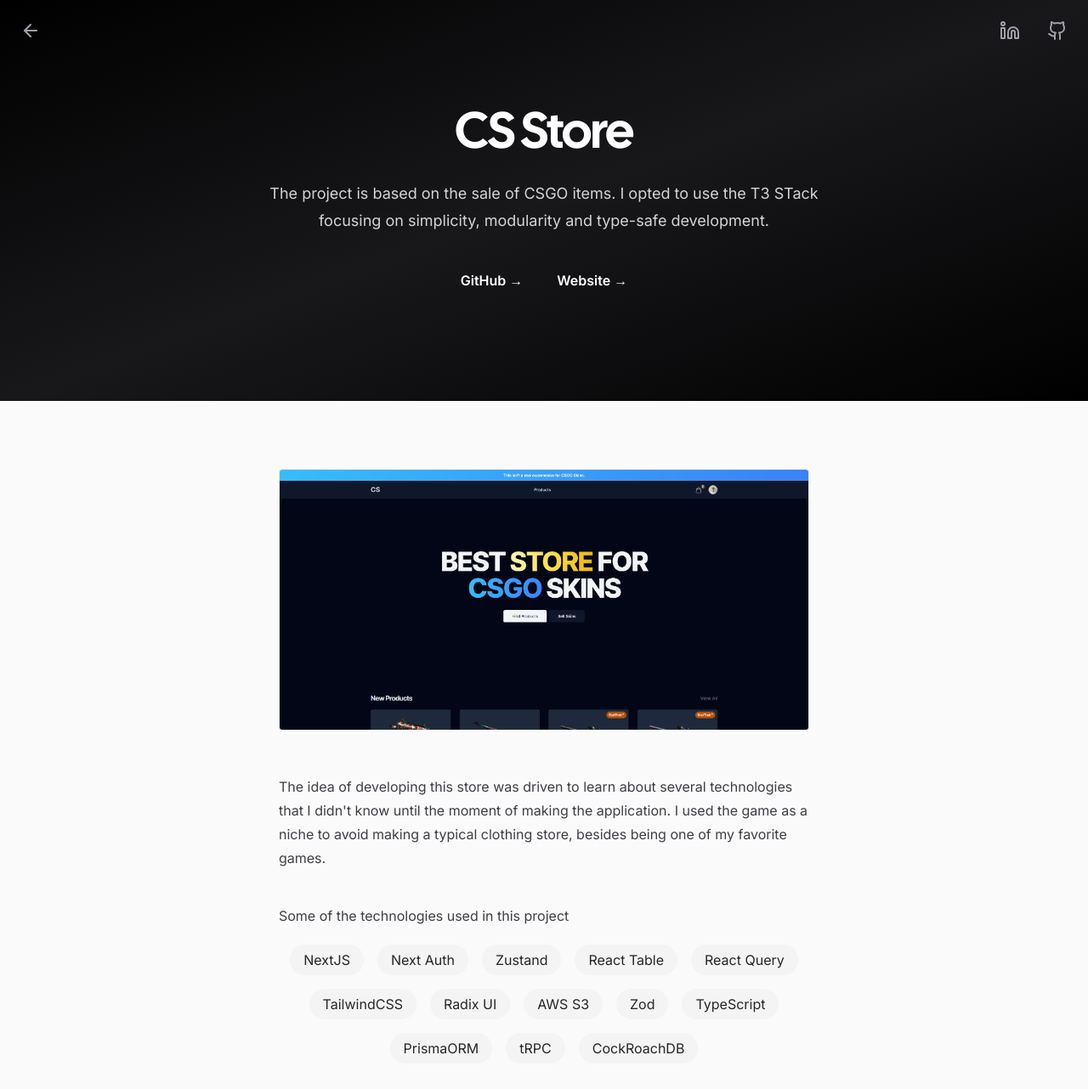
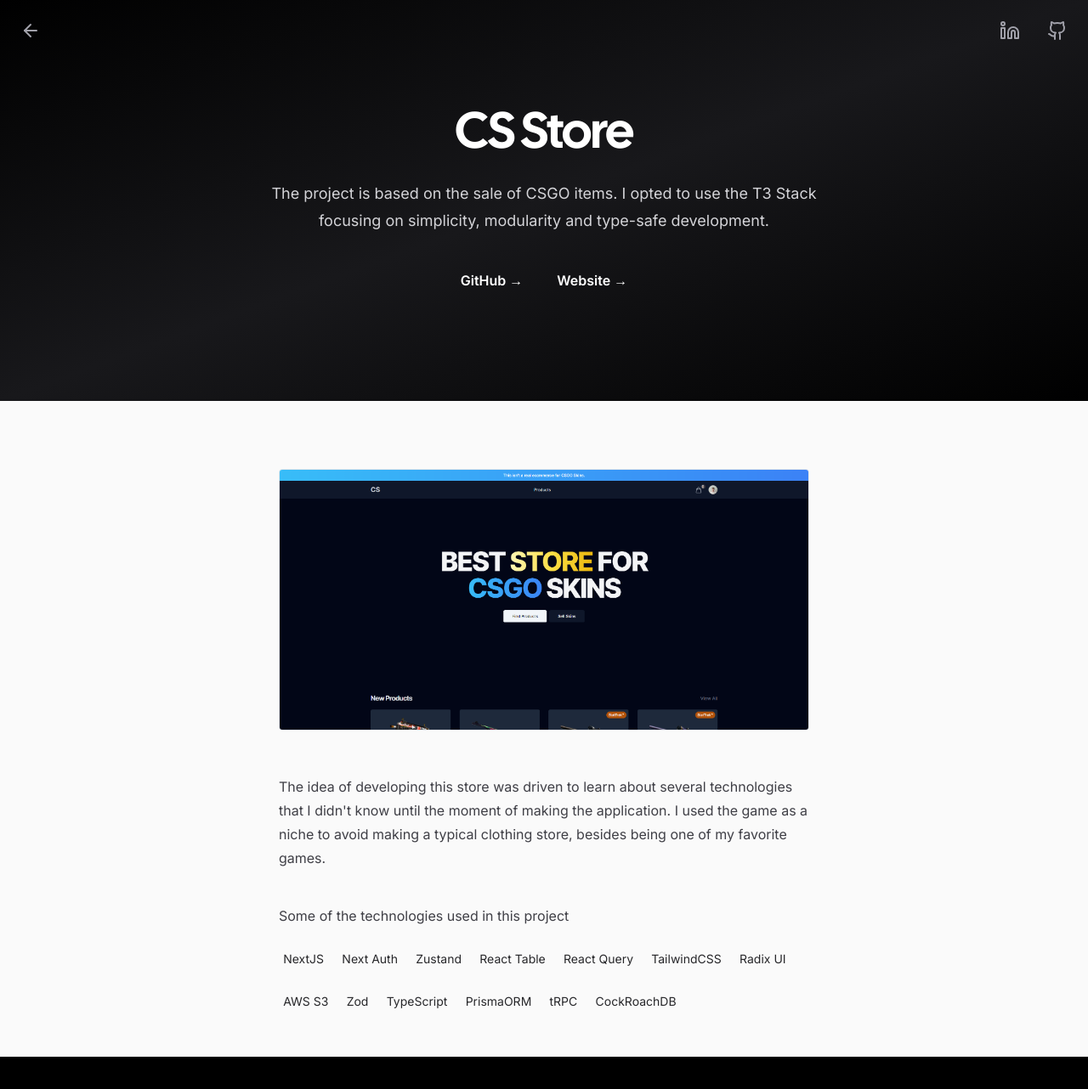
Before and after one commit to Santipac/Portfolio, a Next.js app: page /en/projects/cs_store in a window 1280 px wide. Shown: the top 1282 px of the page at 85% size. After the commit the page ends 1244 px from the top, so only its background shows below. Built offline with nearby package versions, Linux system fonts and the light colour scheme; what tailwindcss-debug-screens would draw is missing.

Commit message:
minimal changes on differents sections

```diff
--- a/app/[lang]/about/page.tsx
+++ b/app/[lang]/about/page.tsx
@@ -51,19 +51,22 @@
                 Stack
               </h3>
               <ul className="list-outside list-none flex gap-4 flex-wrap justify-center md:justify-start text-sm text-zinc-300">
+                <li>HTML</li>
+                <li>CSS</li>
+                <li>SASS</li>
                 <li>ReactJS</li>
                 <li>NextJS</li>
                 <li>ReduxJS</li>
+                <li>TailwindCSS</li>
+                <li>TypeScript</li>
+                <li>Zod</li>
+                <li>Prisma</li>
+                <li>tRPC</li>
                 <li>NodeJS</li>
                 <li>ExpressJS</li>
-                <li>TailwindCSS</li>
-                <li>TypeScript</li>
-                <li>Prisma</li>
-                <li>tRPC</li>
                 <li>MongoDB</li>
                 <li>Mongoose</li>
                 <li>Firebase</li>
-                <li>Zod</li>
                 <li>Git</li>
                 <li>Figma</li>
               </ul>
--- a/app/[lang]/projects/[slug]/page.tsx
+++ b/app/[lang]/projects/[slug]/page.tsx
@@ -48,7 +48,14 @@
               ? 'Algunas de las tecnologías que utilice en este proyecto:'
               : 'Some of the technologies used in this project'}
           </p>
-          <div className="flex justify-center flex-wrap gap-4">
+          <ul className="p-0 m-0 list-none flex gap-4 flex-wrap text-sm text-zinc-300">
+            {project.stack.map(tec => (
+              <li key={tec} className=" text-zinc-800">
+                {tec}
+              </li>
+            ))}
+          </ul>
+          {/* <div className="flex justify-center flex-wrap gap-4">
             {project.stack.map(tec => (
               <span
                 key={tec}
@@ -57,7 +64,7 @@
                 {tec}
               </span>
             ))}
-          </div>
+          </div> */}
         </div>
       </article>
     </div>
--- a/constants/projects.ts
+++ b/constants/projects.ts
@@ -14,7 +14,7 @@
       slug: 'cs_store',
       title: 'CS Store',
       brief:
-        'The project is based on the sale of CSGO items. I opted to use the T3 STack focusing on simplicity, modularity and type-safe development.',
+        'The project is based on the sale of CSGO items. I opted to use the T3 Stack focusing on simplicity, modularity and type-safe development.',
       image: CS_Image,
       description:
         "The idea of developing this store was driven to learn about several technologies that I didn't know until the moment of making the application. I used the game as a niche to avoid making a typical clothing store, besides being one of my favorite games.",
@@ -86,7 +86,7 @@
       slug: 'cs_store',
       title: 'CSGO Store',
       brief:
-        'Proyecto basado en la venta de items de CSGO. Opté por utilizar el T3 STack concentrandome en la simplicidad, modularidad y tipado.',
+        'Proyecto basado en la venta de items de CSGO. Opté por utilizar el T3 Stack concentrandome en la simplicidad, modularidad y tipado.',
       image: CS_Image,
       description:
         'La idea de desarrollar esta tienda fue impulsada para aprender sobre varias tecnologias que no conocia hasta el momento de realizar la aplicacion. ',
```
